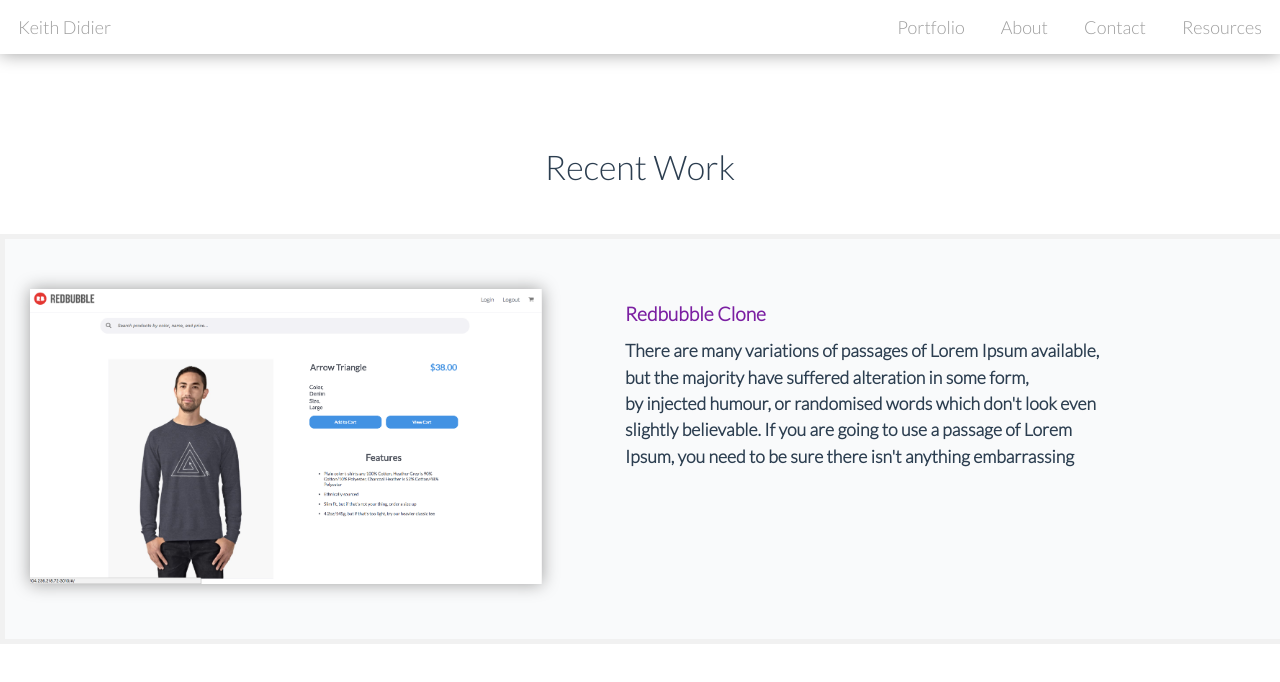
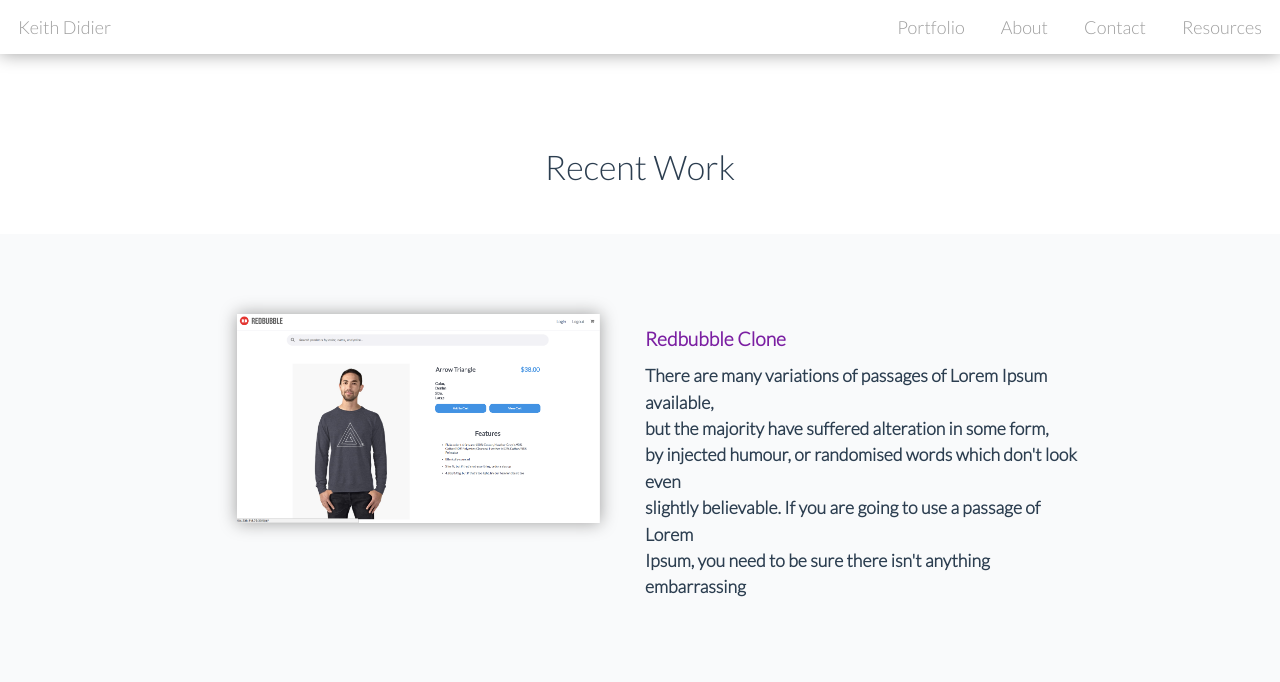
Before and after one commit to keithdidier/portfolio-website, a React (Create React App) app: page / in a window 1280 px wide. Shown: the top 682 px of the page. Built offline with nearby package versions, Linux system fonts and the light colour scheme.

Commit message:
redesigned

```diff
--- a/src/components/Portfolio/Portfolio.css
+++ b/src/components/Portfolio/Portfolio.css
@@ -26,24 +26,30 @@
       margin: 0 0 50px 0; }
   #portfolio-wrapper .projects {
     background: #f9fafb;
+    width: 100%;
+    margin: 0 auto;
+    padding-bottom: 30px; }
+    #portfolio-wrapper .projects .showcase {
+      padding-top: 30px; }
+      #portfolio-wrapper .projects .showcase .img-container {
         width: 90%;
-    margin: 0 auto;
-    border: 5px solid #f1f1f1; }
-    #portfolio-wrapper .projects img {
+        margin: 0 auto; }
+        #portfolio-wrapper .projects .showcase .img-container img {
           width: 100%;
           height: 100%;
           box-shadow: 0 0 1em 0 #9E9E9E; }
-    #portfolio-wrapper .projects .description {
+      #portfolio-wrapper .projects .showcase .description {
         color: #2c3e50;
         font-size: 1em; }
-      #portfolio-wrapper .projects .description h3, #portfolio-wrapper .projects .description a {
+        #portfolio-wrapper .projects .showcase .description h3,
+        #portfolio-wrapper .projects .showcase .description a {
           text-align: center;
           margin: 20px 0 20px 0;
           font-size: 1.2rem;
           font-weight: 700;
           text-decoration: none;
           color: #7B1FA2; }
-      #portfolio-wrapper .projects .description p {
+        #portfolio-wrapper .projects .showcase .description p {
           margin: 15px 30px;
           font-weight: 700;
           line-height: 150%; }
@@ -51,22 +57,25 @@
 @media (min-width: 1024px) {
   #portfolio-wrapper .projects {
     width: 100%;
-    height: 50vh;
+    height: 100vh;
     margin: 0; }
-    #portfolio-wrapper .projects .img-container img {
-      width: 40%;
+    #portfolio-wrapper .projects .showcase {
+      width: 70%;
+      margin: 0 auto; }
+      #portfolio-wrapper .projects .showcase .img-container img {
+        width: 45%;
         float: left;
-      margin: 50px 0 0 25px;
+        margin: 50px 15px 0 0;
         box-shadow: 0 0 1em 0 #9E9E9E; }
-    #portfolio-wrapper .projects .description {
+      #portfolio-wrapper .projects .showcase .description {
         float: right;
         width: 50%;
-      margin: 50px 25px 0 0; }
-      #portfolio-wrapper .projects .description h3 {
+        margin: 50px 0 0 15px; }
+        #portfolio-wrapper .projects .showcase .description h3 {
           margin: 15px 0 15px 5px;
           display: block;
           text-align: left; }
-      #portfolio-wrapper .projects .description p {
+        #portfolio-wrapper .projects .showcase .description p {
           display: block;
           margin: 5px;
           font-size: 1.1em;
--- a/src/components/Portfolio/Portfolio.js
+++ b/src/components/Portfolio/Portfolio.js
@@ -11,6 +11,7 @@
                     <h1>Recent Work</h1>
                 </div>
                 <section className="projects">
+                    <div className="showcase">
                         <div className="img-container">
                             <a href="http://104.236.218.72:3010/#/" target="_blank">
                                 <img src={rbcScreenShot} className="rbc-screen-shot"/>
@@ -26,6 +27,7 @@
                                 Ipsum, you need to be sure there isn't anything embarrassing<br/>
                             </p>
                         </div>
+                    </div>
                 </section>
             </section>
         )
--- a/src/components/Portfolio/Portfolio.scss
+++ b/src/components/Portfolio/Portfolio.scss
@@ -1,12 +1,20 @@
 @import "main.scss";
+@-webkit-keyframes fadeIn {
+    0% {
+        opacity: 0;
+    }
+    100% {
+        opacity: 1;
+    }
+}
 
-@-webkit-keyframes fadeIn {
-    0% {opacity: 0;}
-    100% {opacity: 1;}
+@keyframes fadeIn {
+    0% {
+        opacity: 0;
     }
-    @keyframes fadeIn {
-    0% {opacity: 0;}
-    100% {opacity: 1;}
+    100% {
+        opacity: 1;
+    }
 }
 
 #portfolio-wrapper {
@@ -16,34 +24,37 @@
     animation-duration: .64s;
     padding-top: 150px;
     font-family: $primary-font;
-
     .recent-work {
         text-align: center;
-
         h1 {
             font-size: 34px;
             color: $primary-color;
             margin: 0 0 50px 0;
         }
     }
-
     .projects {
         background: #f9fafb;
+        width: 100%;
+        margin: 0 auto;
+        padding-bottom: 30px;
+        .showcase {
+            padding-top: 30px;
+            .img-container {
                 width: 90%;
                 margin: 0 auto;
-        border: 5px solid #f1f1f1;
 
                 img {
                     width: 100%;
                     height: 100%;
                     box-shadow: 0 0 1em 0 $text-color;
                 }
+            }
 
             .description {
                 color: $primary-color;
                 font-size: 1em;
-
-            h3, a {
+                h3,
+                a {
                     text-align: center;
                     margin: 20px 0 20px 0;
                     font-size: 1.2rem;
@@ -51,7 +62,6 @@
                     text-decoration: none;
                     color: $theme-color;
                 }
-
                 p {
                     margin: 15px 30px;
                     font-weight: 700;
@@ -60,36 +70,34 @@
             }
         }
     }
+}
 
 @media (min-width: 1024px) {
     #portfolio-wrapper {
-
         .projects {
             width: 100%;
-            height: 50vh;
+            height: 100vh;
             margin: 0;
-
+            .showcase {
+                width: 70%;
+                margin: 0 auto;
                 .img-container {
-
                     img {
-                    width: 40%;
+                        width: 45%;
                         float: left;
-                    margin: 50px 0 0 25px;
+                        margin: 50px 15px 0 0;
                         box-shadow: 0 0 1em 0 $text-color;
                     }
                 }
-
                 .description {
                     float: right;
                     width: 50%;
-                margin: 50px 25px 0 0;
-
+                    margin: 50px 0 0 15px;;
                     h3 {
                         margin: 15px 0 15px 5px;
                         display: block;
                         text-align: left;
                     }
-
                     p {
                         display: block;
                         margin: 5px;
@@ -98,5 +106,7 @@
                     }
                 }
             }
+
         }
     }
+}
```
Lines whose indentation alone changed are shown as unchanged.
